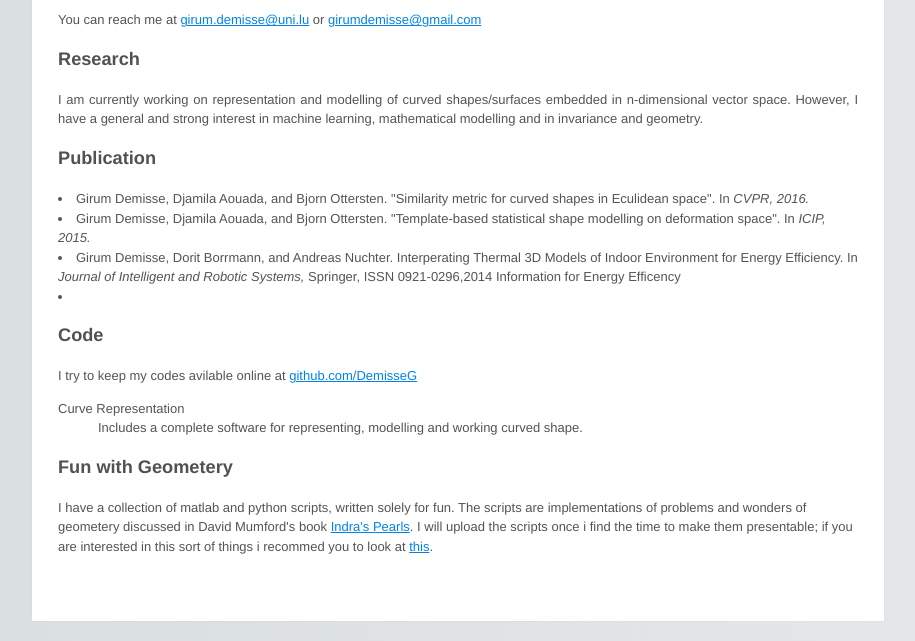
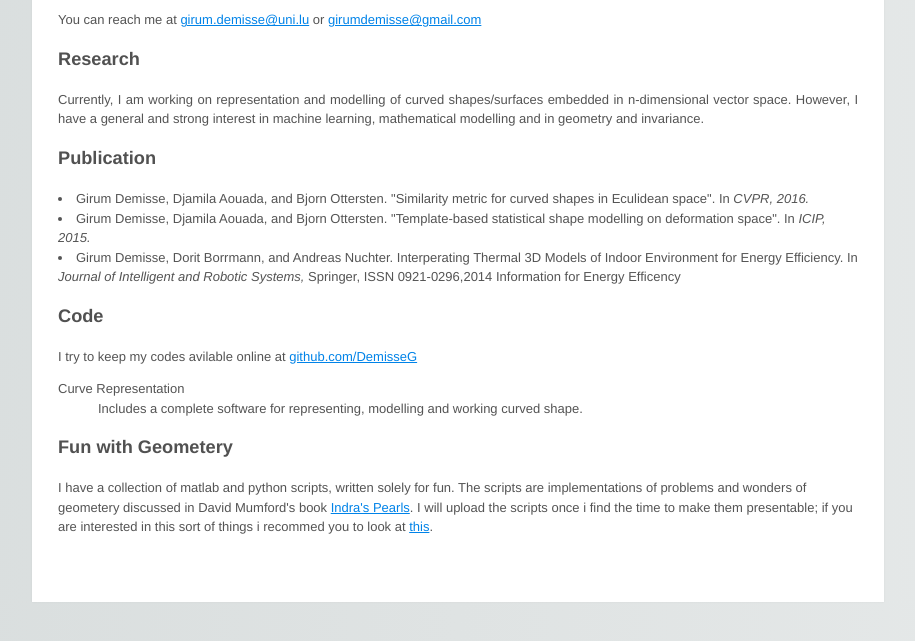
Before and after one commit to DemisseG/DemisseG.github.io, a plain HTML site: page index.html in a window 1280 px wide. Shown: the part 159-800 px from the top of the page, without its empty margins (182-1097 px from the left). Drawn offline with Linux system fonts and the light colour scheme.

Commit message:
Update index.html

```diff
--- a/index.html
+++ b/index.html
@@ -12,7 +12,7 @@
         <!-- border: 2px solid rgba(0, 0, 0, 0.12);-->
         <h2 style="font-family: courier; font-size:20pt; font-style:bold">Girum Getachew Demisse</h2>
         <p>
-            Welcome, I am a Phd student working in statistical shape modelling at <a href="http://wwwen.uni.lu/snt" target="_blank">University of
+            I am a Phd student working in statistical shape modelling at <a href="http://wwwen.uni.lu/snt" target="_blank">University of
             Luxembourg</a>. Prior to that, I got my MSc from <a =href="">Jacobs University Bremen</a> and BSc from <a href = "">
             Hawassa University</a>.
         </p>
@@ -23,18 +23,16 @@
 
         <h3> Research</h3>
         <p align = "justify">
-         I am currently working on representation and modelling of curved shapes/surfaces embedded in n-dimensional vector space.
-         However, I have a general and strong interest in machine learning, mathematical modelling and in invariance and geometry.
+         Currently, I am  working on representation and modelling of curved shapes/surfaces embedded in n-dimensional vector space.
+         However, I have a general and strong interest in machine learning, mathematical modelling and in geometry and invariance.
         </p>
         <h3>Publication</h3>
         <li>Girum Demisse, Djamila Aouada, and Bjorn Ottersten. "Similarity metric for curved shapes in Eculidean space". In <em>CVPR, 2016.</em></li>
         <li>Girum Demisse, Djamila Aouada, and Bjorn Ottersten. "Template-based statistical shape modelling on deformation space". In <em>ICIP, 2015.</em></li>
         <li>Girum Demisse, Dorit Borrmann, and Andreas Nuchter. Interperating Thermal 3D Models of Indoor Environment for Energy Efficiency. In <em> Journal of Intelligent and Robotic Systems,</em> Springer, ISSN 0921-0296,2014 Information for Energy Efficency</li>
-        <li></li>
         <p>
 
         </p>
-
 
         <h3>Code</h3>
         <p> I try to keep my codes avilable online at <a href ="https://github.com/DemisseG" target="_blank">github.com/DemisseG</a>
```
